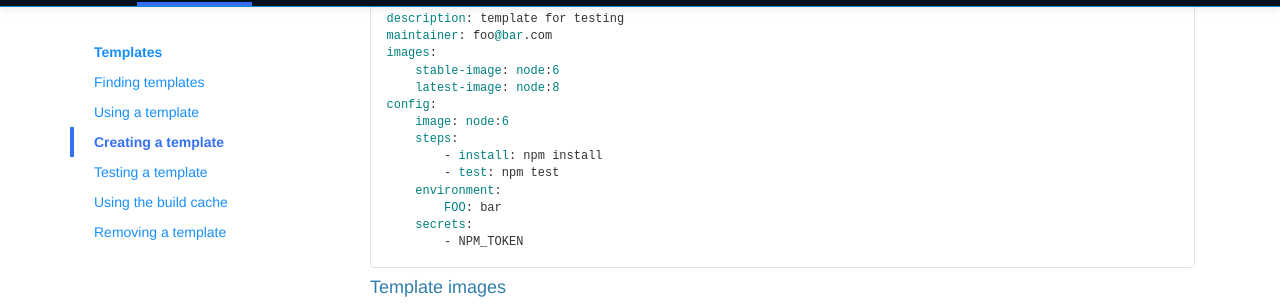
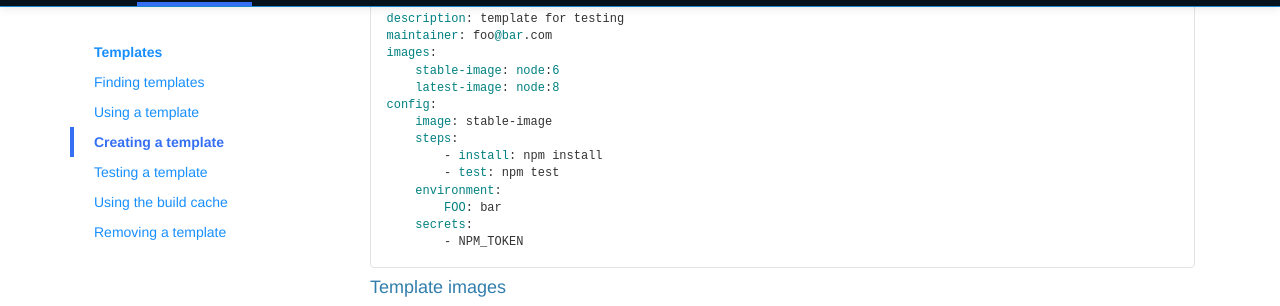
Before and after one commit to screwdriver-cd/guide, a Jekyll site: the page built from docs/user-guide/templates.md, in a window 1280 px wide and 900 px high, scrolled down 3191 px. Shown: the part 145-451 px from the top of the window. Built offline with Jekyll 4.4.1, drawn with Linux system fonts in a browser that asks for light colours.

Commit message:
fix: clarify ability to use alias in image: line (#421)
The example of using 'images' doesn't use one of the aliases  for the
default image in the provided config. If I didn't know of
templates that do use the alias in that way, I might have thought
that I needed to use the unaliased image in the config section.

```diff
--- a/docs/user-guide/templates.md
+++ b/docs/user-guide/templates.md
@@ -152,7 +152,7 @@ images:
     stable-image: node:6
     latest-image: node:8
 config:
-    image: node:6
+    image: stable-image
     steps:
         - install: npm install
         - test: npm test
```
